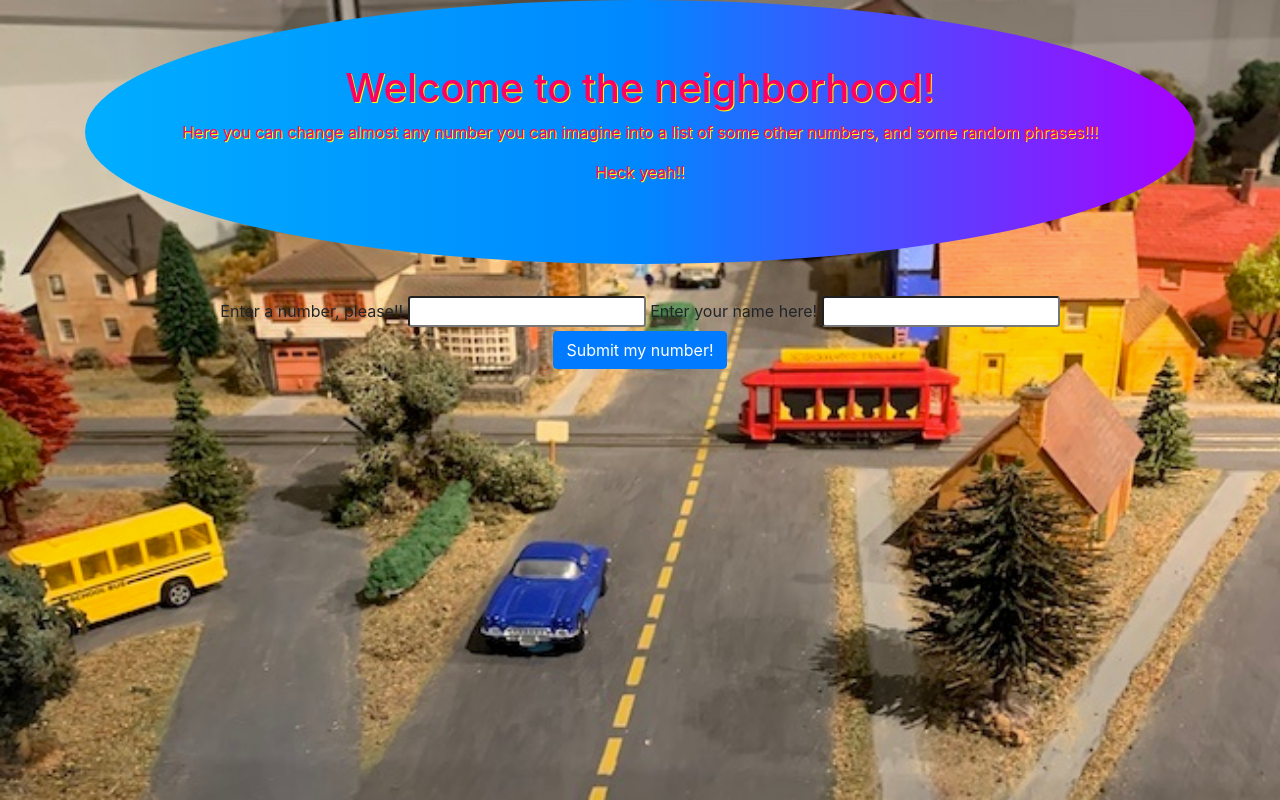
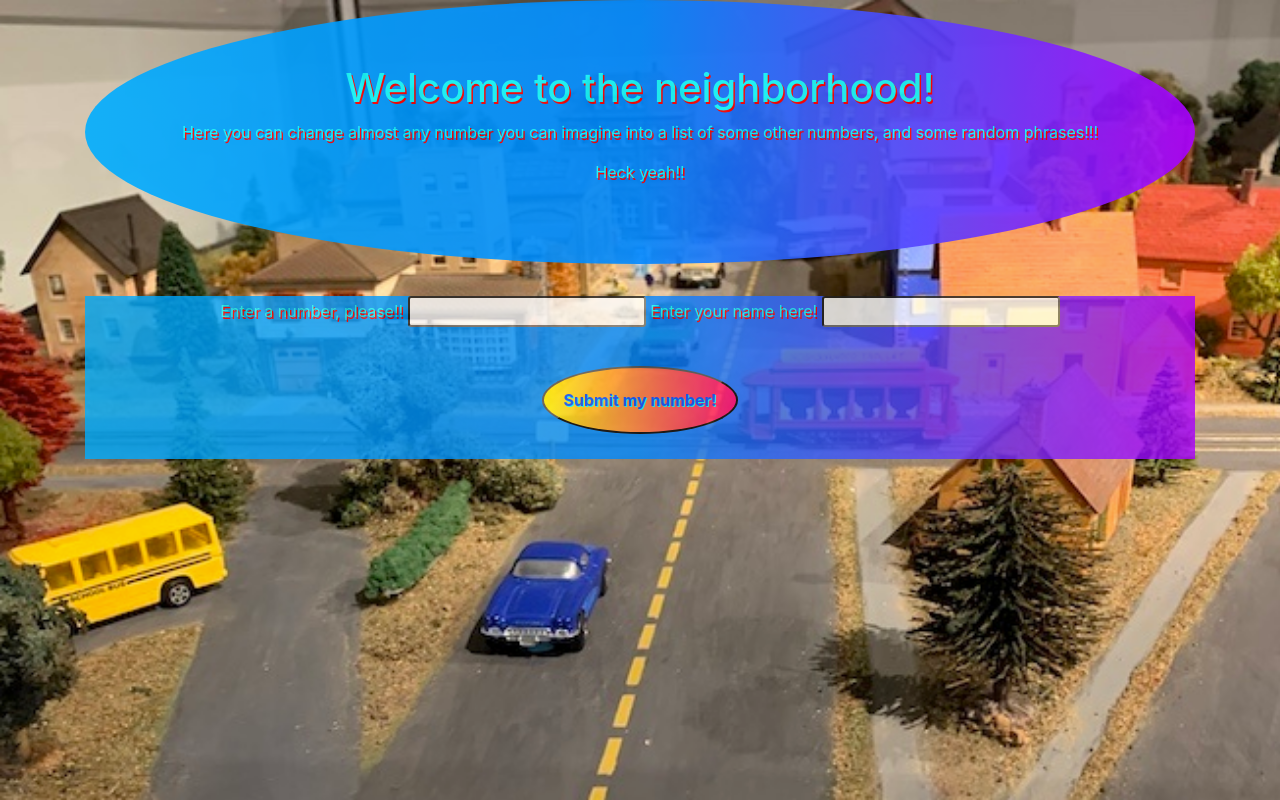
Before and after one commit to MaxwellMeyer/mar-cr3, a plain HTML site: page index.html in a window 1280 px wide. Drawn offline with nearby package versions, Linux system fonts and the light colour scheme.

Commit message:
add button styling/hover effect

```diff
--- a/css/styles.css
+++ b/css/styles.css
@@ -7,11 +7,40 @@ body {
   text-align: center;
   background-image: url("/img/rog.png");
   background-size: cover;
-
+}
+.butt {
+  margin-top: 35px;
+  margin-bottom: 25px;
+  padding: 20px 20px;
+  border-radius: 50%;
+  background: linear-gradient(to right, rgb(255, 247, 0), rgb(255, 0, 119));
+  font-weight: bold;
+  color: rgb(0, 72, 255);
+  text-shadow: 1px 1px cyan;
+}
+.butt:hover {
+  margin-top: 35px;
+  margin-bottom: 25px;
+  padding: 20px 20px;
+  border-radius: 50%;
+  background: linear-gradient(to right, rgb(255, 0, 119), rgb(255, 247, 0));
+  font-weight: bold;
+  color: rgb(0, 72, 255);
+  text-shadow: 1px 1px cyan;
+}
+.butt:active {
+  background: rgb(5, 255, 5);
 }
 .jumbotron {
   border-radius: 50%;
   background: linear-gradient(to right, rgb(0, 174, 255), rgb(0, 136, 255), rgb(170, 0, 255));
-  color: rgb(255, 0, 98);
-  text-shadow: 1px 1px yellow;
+  color: rgb(21, 251, 255);
+  text-shadow: 1.5px 2px rgb(255, 0, 0);
+  opacity: .9;
 }
+.content {
+  background:linear-gradient(to right, rgb(0, 174, 255), rgb(0, 136, 255), rgb(170, 0, 255));
+  color: rgb(21, 251, 255);
+  text-shadow: 1.5px 2px rgb(255, 0, 0);
+  opacity: .8;
+}
--- a/index.html
+++ b/index.html
@@ -19,6 +19,7 @@
       <p>Heck yeah!!</p>
     </header>
   </div>
+  <div class="content">
   <form id="rogerForm">
     <div class="form">
       <label for="Input">Enter a number, please!!</label>
@@ -26,11 +27,12 @@
       <label for="name">Enter your name here!</label>
       <input type="text" class="form-control-sm" id="username">
     </div>
-    <button type="submit" class="btn btn-primary">Submit my number!</button>
+    <button type="submit" class="butt">Submit my number!</button>
   </form>
   <div id="results">
     <span id="mrRogers"></span><br><p>Thanks <span id="newNeighbor"></span>!!!</p>
   </div>
   </div>
+  </div>
 </body>
 </html>
```
